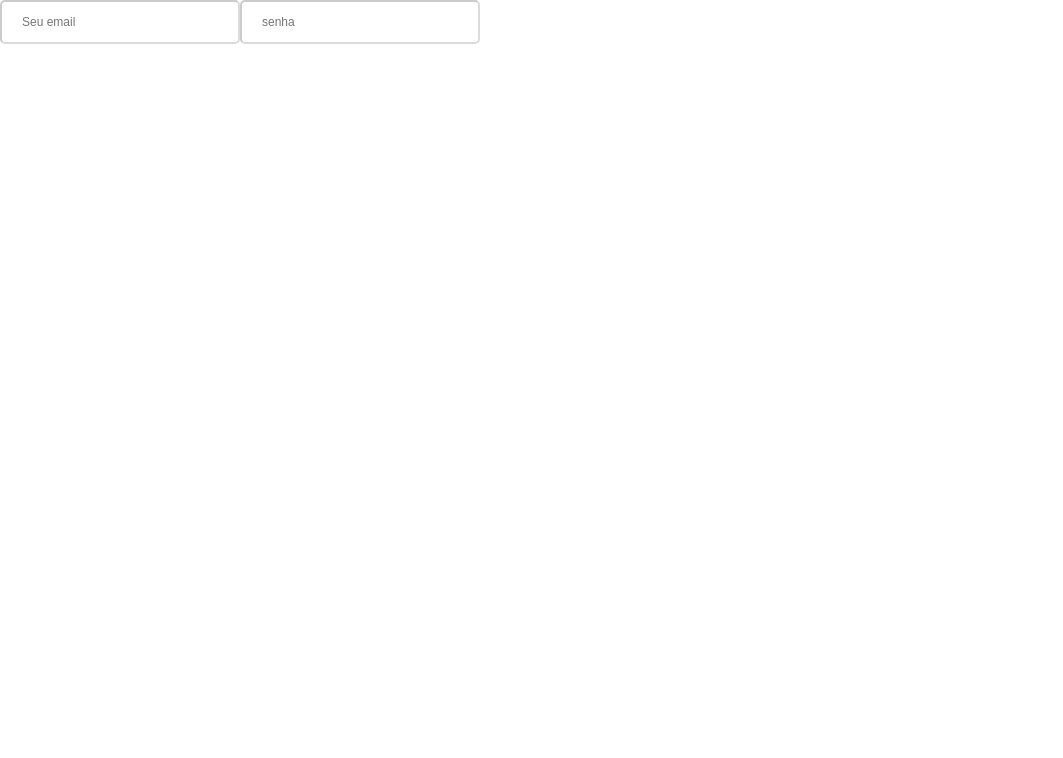
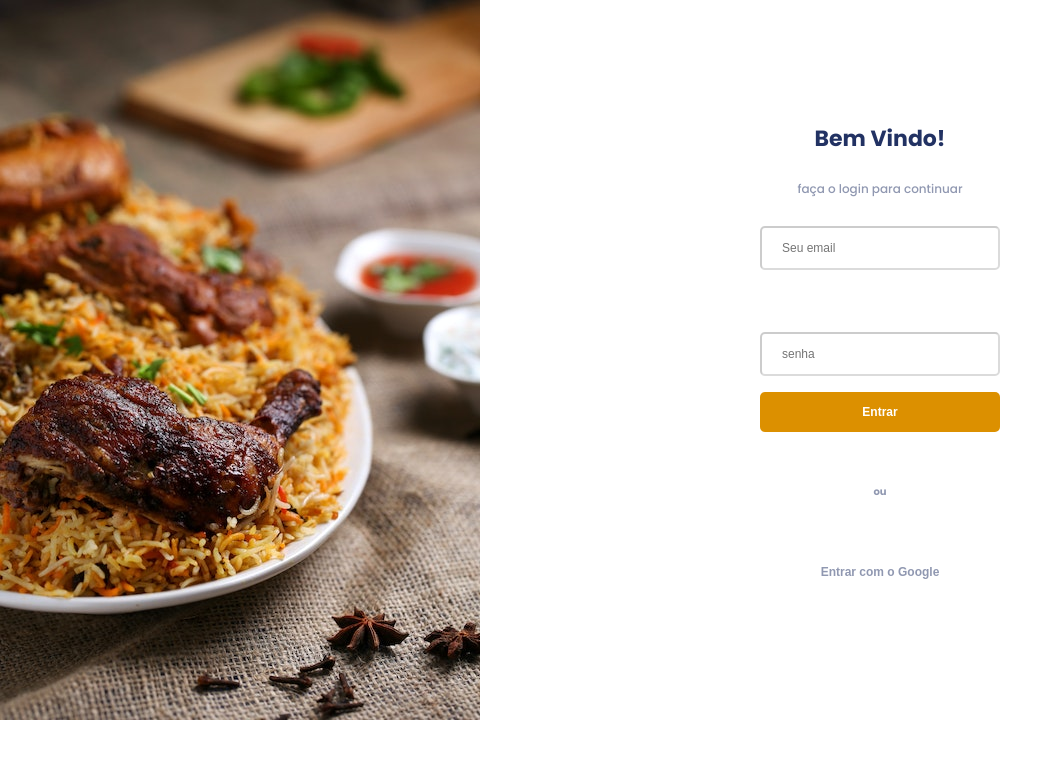
Before and after one commit to KocTeo/front-tracofood, a Next.js app: page /login in a window 1280 px wide. Shown: the top 758 px of the page, without its empty margins (0-1063 px from the left). Built offline with nearby package versions, Linux system fonts and the light colour scheme.

Commit message:
feat: Tela de Login com sua estilização

```diff
--- a/src/pages/login.tsx
+++ b/src/pages/login.tsx
@@ -1,16 +1,10 @@
-import { Input } from "@/components/Atoms/Input";
+import { LoginLayout } from "@/components/Layouts/LoginLayout";
+
 
 export default function Login() {
   return (
     <>
-      <Input
-        type="text"
-        placeholder="Seu email"
-      />
-      <Input
-        type="password"
-        placeholder="senha"
-      />
+      <LoginLayout />
     </>
   )
 }
```
